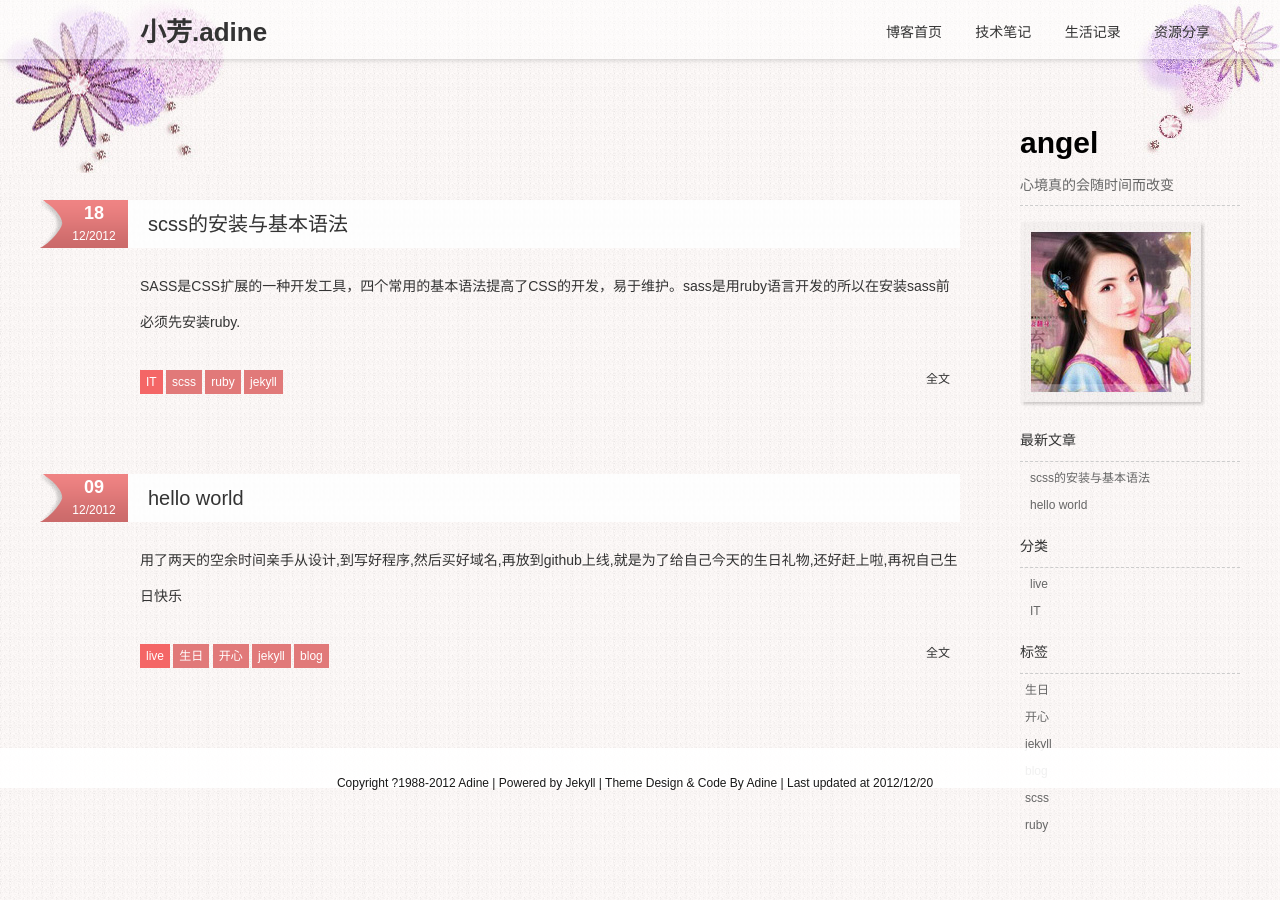
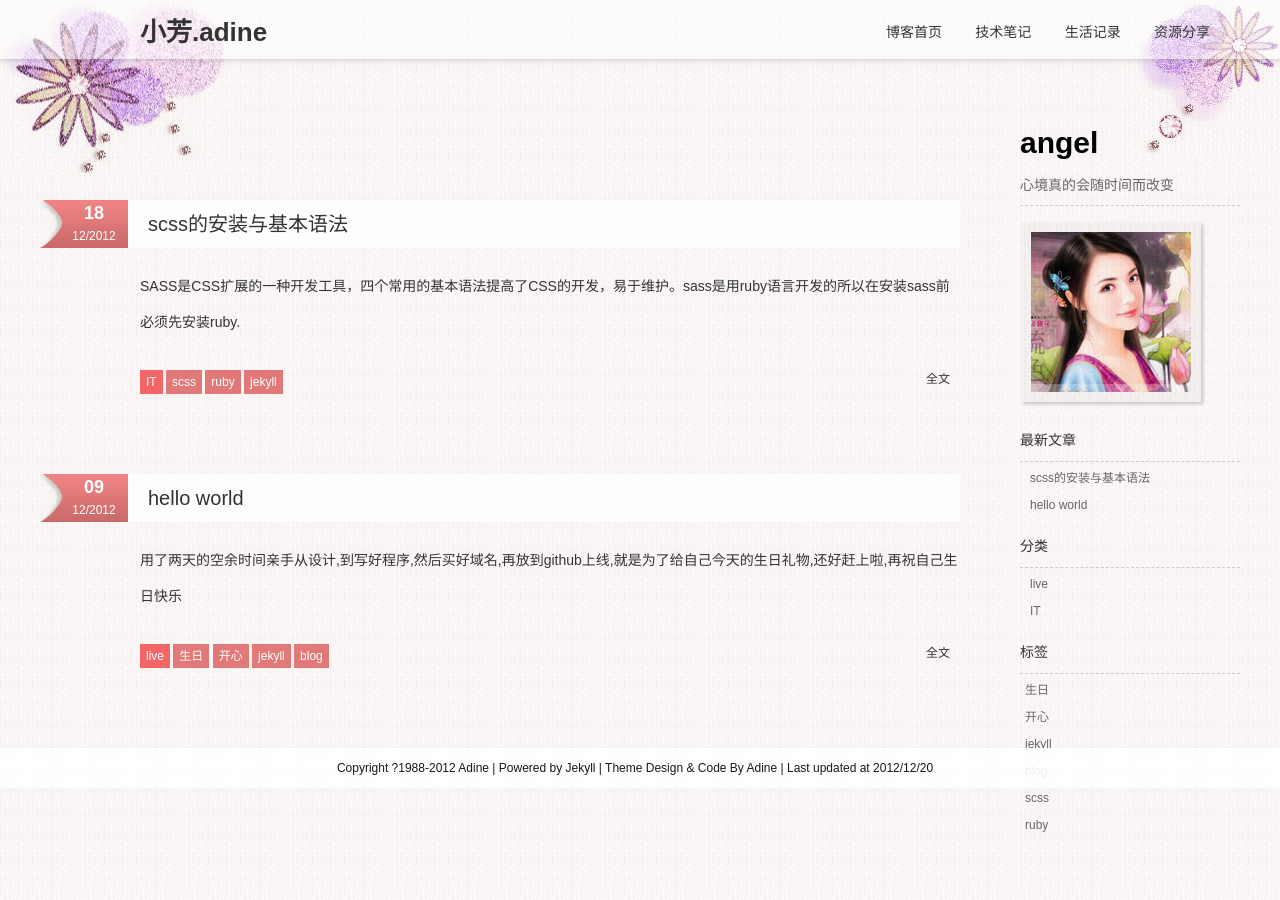
Before and after one commit to adine-zhu/myblog, a Jekyll site: the page built from index.html, in a window 1280 px wide. Built offline with Jekyll 4.4.1, drawn with Linux system fonts in a browser that asks for light colours; comment, search, counter and statistics services are not loaded.

Commit message:
update ie6

```diff
--- a/css/master.css
+++ b/css/master.css
@@ -258,7 +258,5 @@ h2{
 
 * .wrap-bottom{
 	position:relative;
-	margin-top:40px;
-	height:25px;
-	padding-top:15px;
+
 }
```
